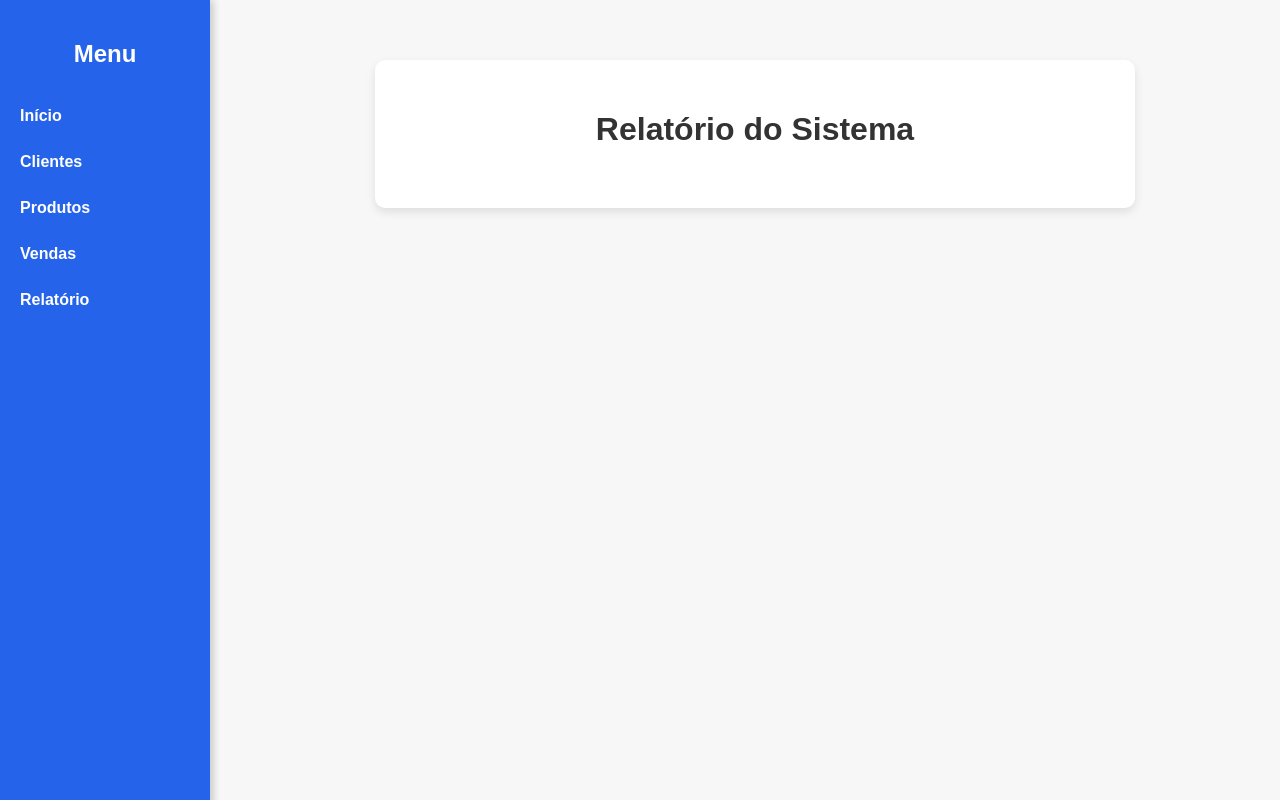
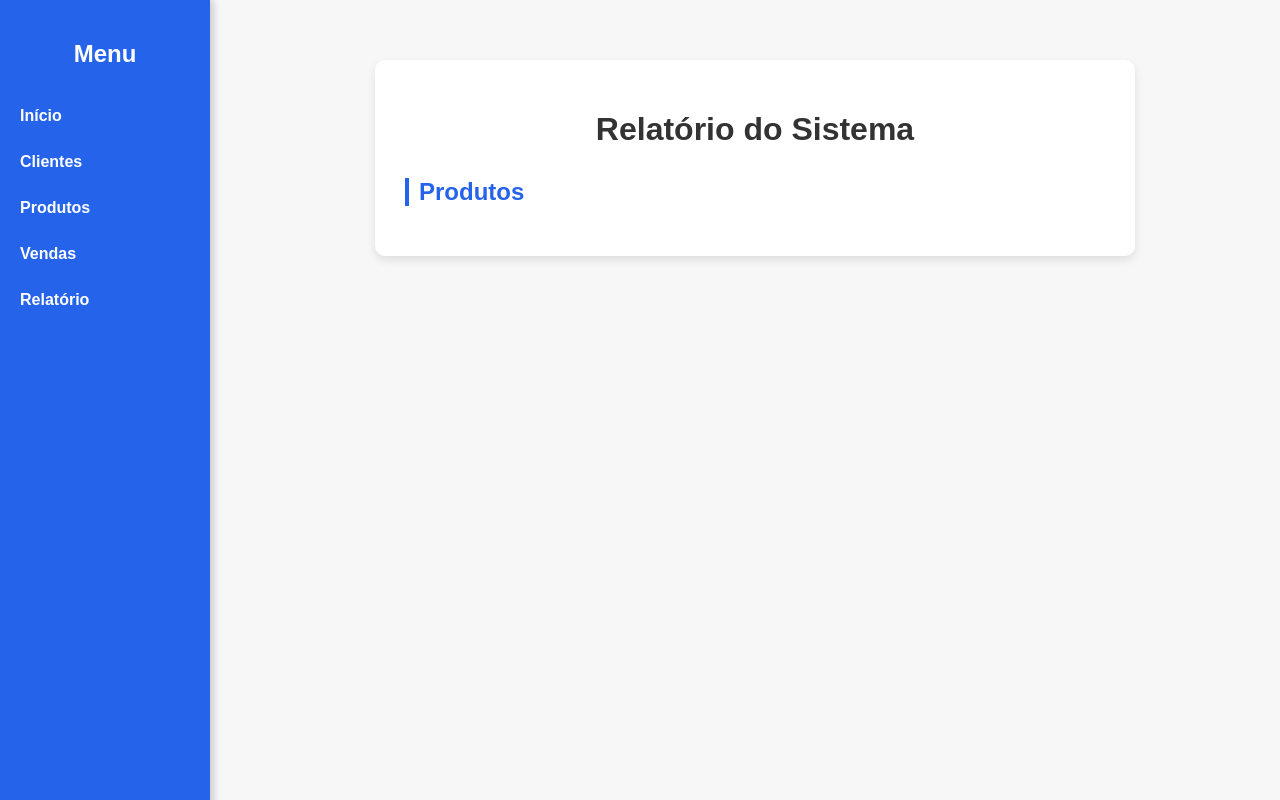
Before and after one commit to NathanAnaquim/Projeto-A3, a Flask app: page /relatorio in a window 1280 px wide. Run offline with Flask 3, Linux system fonts and the light colour scheme.

Commit message:
fix relatorio

```diff
--- a/src/templates/relatorio.html
+++ b/src/templates/relatorio.html
@@ -30,3 +30,10 @@
 
 
             <section>
+                <h2>Produtos</h2>
+                <ul class="lista">
+                    {% for p in produtos %}
+                    <li>{{ p.nome }} — {{ p.quantidade }} unidades</li>
+                    {% endfor %}
+                </ul>
+            </section>
```
